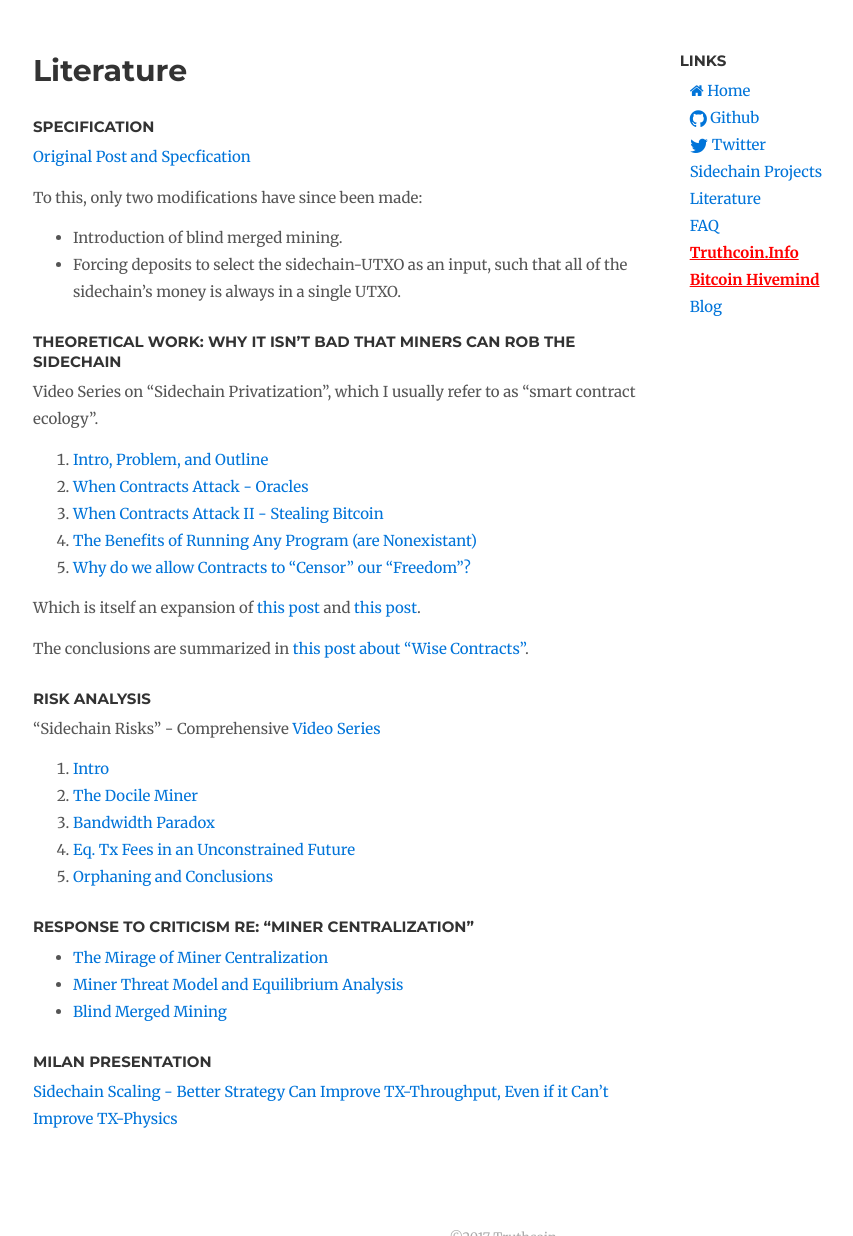
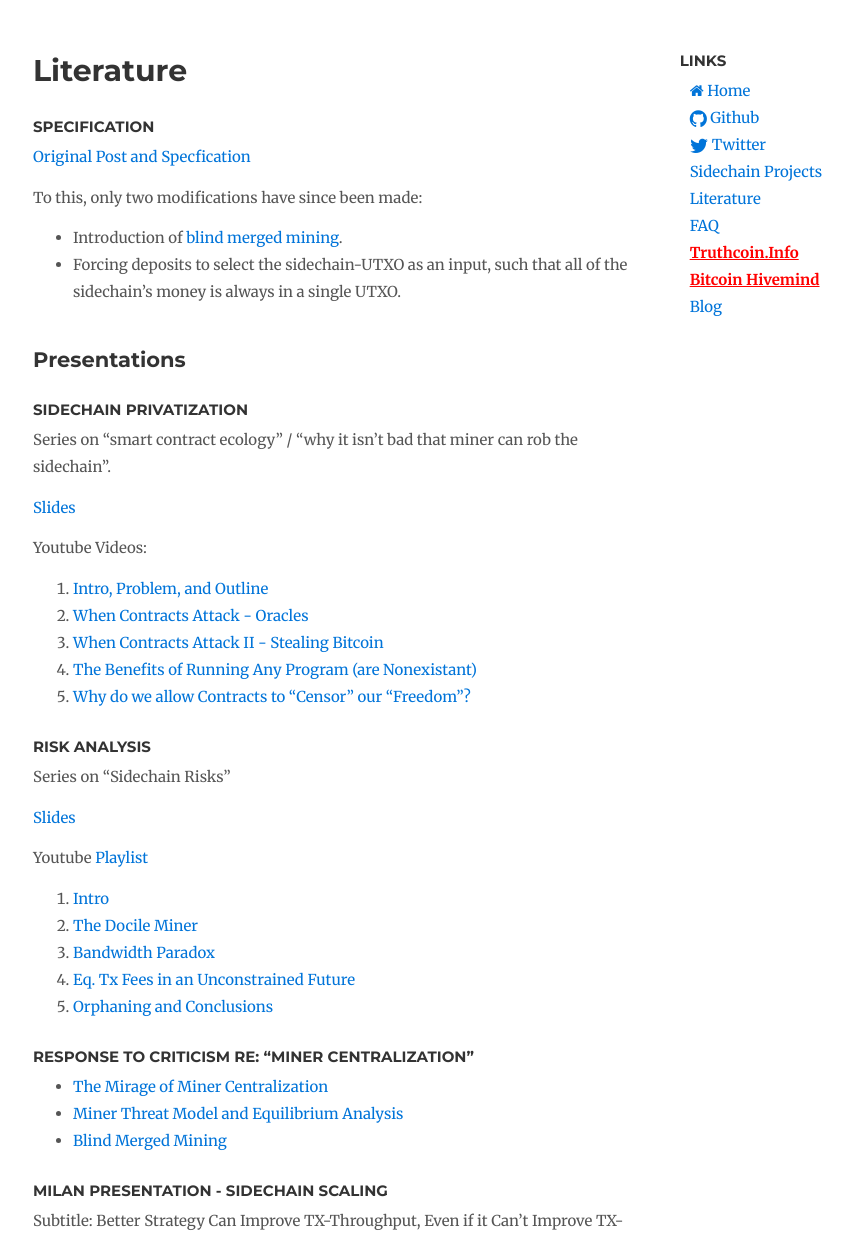
Before and after one commit to drivechain-project/drivechain.info, a Jekyll site: the page built from literature/index.md, in a window 1280 px wide and 1400 px high, cut to the strip 164-1400 px from the top of the window. Shown: the whole strip, without its empty margins (137-990 px from the left). Built offline with Jekyll 4.4.1, drawn with Linux system fonts in a browser that asks for light colours; nearby versions of some CDN libraries; comment, search, counter and statistics services are not loaded; some of the changed text lies outside the part shown.

Commit message:
Add slides

```diff
--- a/literature/index.md
+++ b/literature/index.md
@@ -9,12 +9,20 @@
 
 To this, only two modifications have since been made:
 
-* Introduction of blind merged mining.
+* Introduction of [blind merged mining](http://www.truthcoin.info/blog/blind-merged-mining/).
 * Forcing deposits to select the sidechain-UTXO as an input, such that all of the sidechain's money is always in a single UTXO.
 
-### Theoretical Work: Why it isn't bad that miners can rob the sidechain
 
-Video Series on "Sidechain Privatization", which I usually refer to as "smart contract ecology".
+
+## Presentations
+
+### Sidechain Privatization
+
+Series on "smart contract ecology" / "why it isn't bad that miner can rob the sidechain".
+
+[Slides](/media/psztorc-sidechain-privatization.pdf)
+
+Youtube Videos:
 
 1. [Intro, Problem, and Outline](https://www.youtube.com/watch?v=xGu0o8HH10U&list=PLw8-6ARlyVciMH79ZyLOpImsMug3LgNc4&index=1)
 2. [When Contracts Attack - Oracles](https://www.youtube.com/watch?v=2OOKgTSrITs&list=PLw8-6ARlyVciMH79ZyLOpImsMug3LgNc4&index=2)
@@ -23,14 +31,15 @@
 5. [Why do we allow Contracts to "Censor" our "Freedom"?](https://www.youtube.com/watch?v=GsnDUAkwlOw&list=PLw8-6ARlyVciMH79ZyLOpImsMug3LgNc4&index=5)
 
 
-Which is itself an expansion of [this post](http://www.truthcoin.info/blog/contracts-oracles-sidechains/) and [this post](http://www.truthcoin.info/blog/drivechain-op-code/).
-
-The conclusions are summarized in [this post about "Wise Contracts"](http://www.truthcoin.info/blog/wise-contracts/).
 
 
 ### Risk Analysis
 
-"Sidechain Risks" - Comprehensive [Video Series](https://www.youtube.com/playlist?list=PLw8-6ARlyVciNjgS_NFhAu-qt7HPf_dtg)
+Series on "Sidechain Risks"
+
+[Slides](/media/psztorc-sidechain-risks.pdf)
+
+Youtube [Playlist](https://www.youtube.com/playlist?list=PLw8-6ARlyVciNjgS_NFhAu-qt7HPf_dtg)
 
 1. [Intro](https://www.youtube.com/watch?v=0goYH2sDw0w&list=PLw8-6ARlyVciNjgS_NFhAu-qt7HPf_dtg&index=1)
 2. [The Docile Miner](https://www.youtube.com/watch?v=91TufmffIDg&list=PLw8-6ARlyVciNjgS_NFhAu-qt7HPf_dtg&index=2)
@@ -45,6 +54,24 @@
 * [Miner Threat Model and Equilibrium Analysis](http://www.truthcoin.info/blog/mining-threat-equilibrium/)
 * [Blind Merged Mining](http://www.truthcoin.info/blog/blind-merged-mining/)
 
-### Milan Presentation
+### Milan Presentation - Sidechain Scaling
 
-[Sidechain Scaling - Better Strategy Can Improve TX-Throughput, Even if it Can't Improve TX-Physics](https://www.youtube.com/watch?v=Gzg_u9gHc5Q&t=6575s)
+Subtitle: Better Strategy Can Improve TX-Throughput, Even if it Can't Improve TX-Physics
+
+[Slides](/media/psztorc-milan.pdf)
+
+[Youtube Video](https://www.youtube.com/watch?v=Gzg_u9gHc5Q&t=6575s)
+
+### Construct 2017
+
+Subtitle: Overview / Teaser / Demo
+
+[Slides](/media/psztorc-drivechain-construct-2017.pdf)
+
+
+
+## Blog Posts
+
+* [Sidechain Governance via Miners](http://www.truthcoin.info/blog/contracts-oracles-sidechains/).
+* [Drivechain OP Code, Sidechains vs Smart Contracts](http://www.truthcoin.info/blog/drivechain-op-code/).
+* [Upgrading Smart Contracts to "Wise Contracts"](http://www.truthcoin.info/blog/wise-contracts/).
```
Also changed, not shown: 4 other files.
